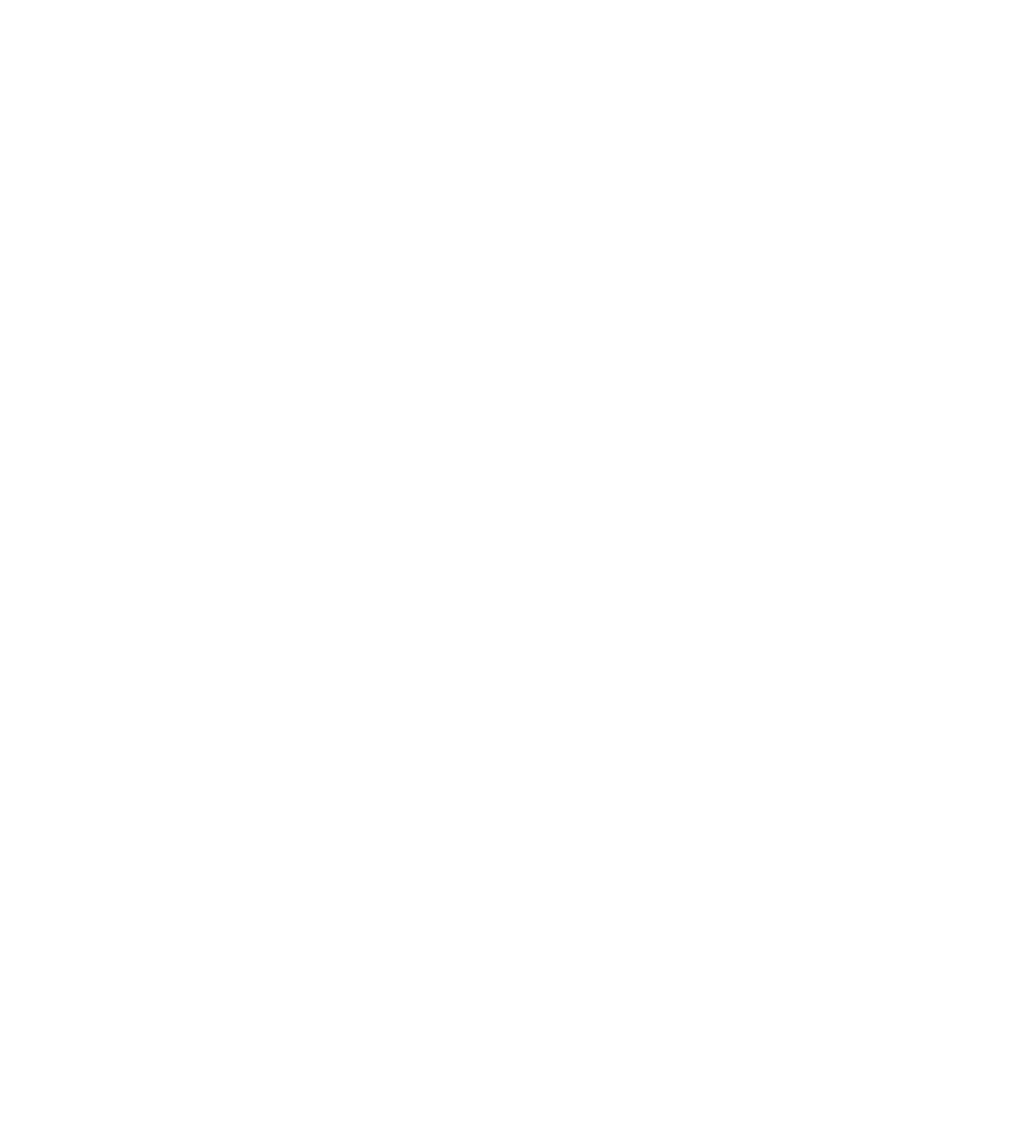
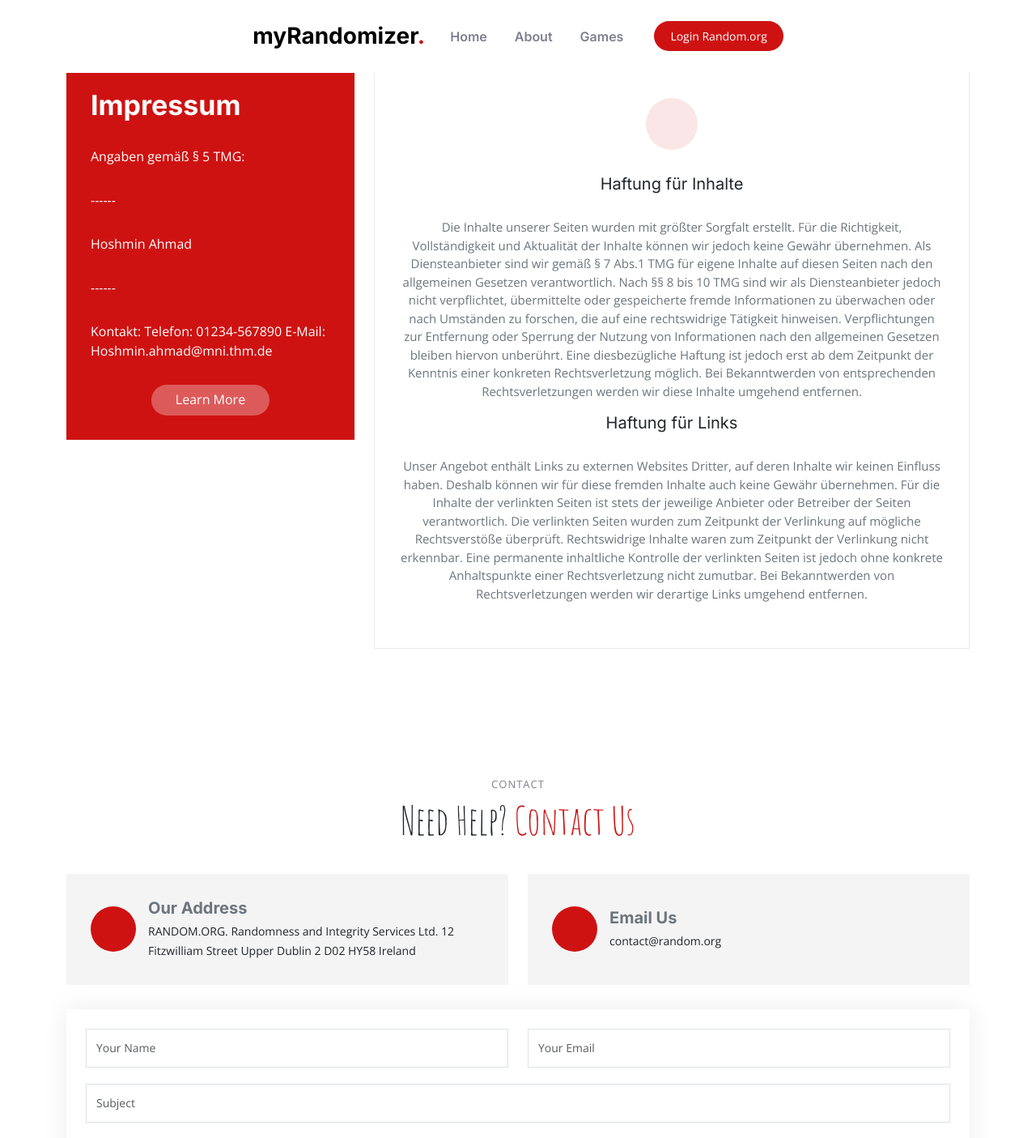
Before and after one commit to OmarAji/randomizer, an Angular app: page /projektvision in a window 1280 px wide. Before the commit this address led to /. Shown: the top 1405 px of the page at 81% size. Before the commit the page ends 800 px from the top, so only its background shows below. Built offline with nearby package versions, Linux system fonts and the light colour scheme.

Commit message:
added projekt

```diff
--- a/src/app/app-routing.module.ts
+++ b/src/app/app-routing.module.ts
@@ -4,6 +4,7 @@
 import {CoinFlipperComponent} from "./pages/coin-flipper/coin-flipper.component";
 import {DiceRollerComponent} from "./pages/dice-roller/dice-roller.component";
 import {LotteryQuickPickComponent} from "./pages/lottery-quick-pick/lottery-quick-pick.component";
+import {ProjektvisionComponent} from "./pages/projektvision/projektvision.component";
 
 
 const routes: Routes = [
@@ -22,6 +23,10 @@
   {
     path: 'lottery-quick-pick',
     component: LotteryQuickPickComponent
+  },
+  {
+    path: 'projektvision',
+    component: ProjektvisionComponent
   }
 ];
 
--- a/src/app/app.module.ts
+++ b/src/app/app.module.ts
@@ -13,6 +13,7 @@
 import {CardsComponent} from "./components/cards/cards.component";
 import {DiceRollerComponent} from "./pages/dice-roller/dice-roller.component";
 import {LotteryQuickPickComponent} from "./pages/lottery-quick-pick/lottery-quick-pick.component";
+import {ProjektvisionComponent} from "./pages/projektvision/projektvision.component";
 
 
 @NgModule({
@@ -24,7 +25,8 @@
     FooterComponent,
     CardsComponent,
     DiceRollerComponent,
-    LotteryQuickPickComponent
+    LotteryQuickPickComponent,
+    ProjektvisionComponent
   ],
   imports: [
     BrowserModule,
--- a/src/app/components/header/header.component.html
+++ b/src/app/components/header/header.component.html
@@ -10,7 +10,7 @@
     <nav id="navbar" class="navbar navbar-nav">
       <ul>
         <li class="nav-item"><a class="nav-link" href="/">Home</a></li>
-        <li><a href="/Projektvision">About</a></li>
+        <li><a class="nav-link" routerLink="projektvision">About</a></li>
         <li class="dropdown"><a href="#"><span>Games  </span> <i class="bi bi-chevron-down dropdown-indicator"></i></a>
           <ul>
             <li><a class="nav-link" routerLink="coinflipper">Coin Flipper</a></li>
--- /dev/null
+++ b/src/app/pages/projektvision/projektvision.component.html
@@ -0,0 +1,144 @@
+<app-header></app-header>
+<main id="main">
+
+
+  <!-- ======= Why Us Section ======= -->
+  <section id="why-us" class="why-us section-bg-impre">
+    <div class="container" data-aos="fade-up">
+
+      <div class="row gy-4">
+
+        <div class="col-lg-4" data-aos="fade-up" data-aos-delay="100">
+          <div class="why-box">
+            <h3>Impressum</h3>
+            <p>
+              Angaben gemäß § 5 TMG:
+            </p>
+            <p>
+              ------
+            </p>
+            <p> Hoshmin Ahmad</p>
+
+            <p>------</p>
+
+            <p>
+              Kontakt:
+
+              Telefon: 01234-567890
+              E-Mail: Hoshmin.ahmad&commat;mni.thm.de</p>
+            <div class="text-center">
+              <a href="#" class="more-btn">Learn More <i class="bx bx-chevron-right"></i></a>
+            </div>
+          </div>
+
+        </div><!-- End Why Box -->
+        <div class="col-lg-8 d-flex align-items-center">
+          <div class="row gy-4">
+
+            <div class="col-xl" data-aos="fade-up" data-aos-delay="200">
+              <div class="icon-box d-flex flex-column justify-content-center align-items-center">
+                <i class="bi bi-clipboard-data"></i>
+                <h4>Haftung für Inhalte
+                </h4>
+                <p>Die Inhalte unserer Seiten wurden mit größter Sorgfalt erstellt. Für die Richtigkeit, Vollständigkeit
+                  und Aktualität der Inhalte können wir jedoch keine Gewähr übernehmen. Als Diensteanbieter sind wir
+                  gemäß § 7 Abs.1 TMG für eigene Inhalte auf diesen Seiten nach den allgemeinen Gesetzen verantwortlich.
+                  Nach §§ 8 bis 10 TMG sind wir als Diensteanbieter jedoch nicht verpflichtet, übermittelte oder
+                  gespeicherte fremde Informationen zu überwachen oder nach Umständen zu forschen, die auf eine
+                  rechtswidrige Tätigkeit hinweisen. Verpflichtungen zur Entfernung oder Sperrung der Nutzung von
+                  Informationen nach den allgemeinen Gesetzen bleiben hiervon unberührt. Eine diesbezügliche Haftung ist
+                  jedoch erst ab dem Zeitpunkt der Kenntnis einer konkreten Rechtsverletzung möglich. Bei Bekanntwerden
+                  von entsprechenden Rechtsverletzungen werden wir diese Inhalte umgehend entfernen.</p>
+                <h4>Haftung für Links</h4>
+                <p>Unser Angebot enthält Links zu externen Websites Dritter, auf deren Inhalte wir keinen Einfluss
+                  haben. Deshalb können wir für diese fremden Inhalte auch keine Gewähr übernehmen. Für die Inhalte der
+                  verlinkten Seiten ist stets der jeweilige Anbieter oder Betreiber der Seiten verantwortlich. Die
+                  verlinkten Seiten wurden zum Zeitpunkt der Verlinkung auf mögliche Rechtsverstöße überprüft.
+                  Rechtswidrige Inhalte waren zum Zeitpunkt der Verlinkung nicht erkennbar. Eine permanente inhaltliche
+                  Kontrolle der verlinkten Seiten ist jedoch ohne konkrete Anhaltspunkte einer Rechtsverletzung nicht
+                  zumutbar. Bei Bekanntwerden von Rechtsverletzungen werden wir derartige Links umgehend entfernen.</p>
+              </div>
+            </div><!-- End Icon Box -->
+
+
+          </div>
+
+        </div>
+
+      </div>
+
+    </div>
+
+  </section><!-- End Why Us Section -->
+
+
+  <!-- ======= Contact Section ======= -->
+  <section id="contact" class="contact">
+    <div class="container" data-aos="fade-up">
+
+      <div class="section-header">
+        <h2>Contact</h2>
+        <p>Need Help? <span>Contact Us</span></p>
+      </div>
+
+
+      <div class="row gy-4">
+
+        <div class="col-md-6">
+          <div class="info-item  d-flex align-items-center">
+            <i class="icon bi bi-map flex-shrink-0"></i>
+            <div>
+              <h3>Our Address</h3>
+              <p>RANDOM.ORG.
+                Randomness and Integrity Services Ltd.
+                12 Fitzwilliam Street Upper
+                Dublin 2
+                D02 HY58
+                Ireland</p>
+            </div>
+          </div>
+        </div><!-- End Info Item -->
+
+        <div class="col-md-6">
+          <div class="info-item d-flex align-items-center">
+            <i class="icon bi bi-envelope flex-shrink-0"></i>
+            <div>
+              <h3>Email Us</h3>
+              <p>contact&commat;random.org</p>
+            </div>
+          </div>
+        </div><!-- End Info Item -->
+
+
+      </div>
+
+      <form action="forms/contact.php" method="post" role="form" class="php-email-form p-3 p-md-4">
+        <div class="row">
+          <div class="col-xl-6 form-group">
+            <input type="text" name="name" class="form-control" id="name" placeholder="Your Name" required>
+          </div>
+          <div class="col-xl-6 form-group">
+            <input type="email" class="form-control" name="email" id="email" placeholder="Your Email" required>
+          </div>
+        </div>
+        <div class="form-group">
+          <input type="text" class="form-control" name="subject" id="subject" placeholder="Subject" required>
+        </div>
+        <div class="form-group">
+          <textarea class="form-control" name="message" rows="5" placeholder="Message" required></textarea>
+        </div>
+        <div class="my-3">
+          <div class="loading">Loading</div>
+          <div class="error-message"></div>
+          <div class="sent-message">Your message has been sent. Thank you!</div>
+        </div>
+        <div class="text-center">
+          <button type="submit">Send Message</button>
+        </div>
+      </form><!--End Contact Form -->
+
+    </div>
+  </section><!-- End Contact Section -->
+
+</main><!-- End #main -->
+<app-footer></app-footer>
```
Also changed, not shown: src/app/pages/projektvision/projektvision.component.ts (added, +10 -0 lines), src/app/pages/projektvision/projektvision.component.scss (added), 1 other file (tests, documents, lock files or other folders).
